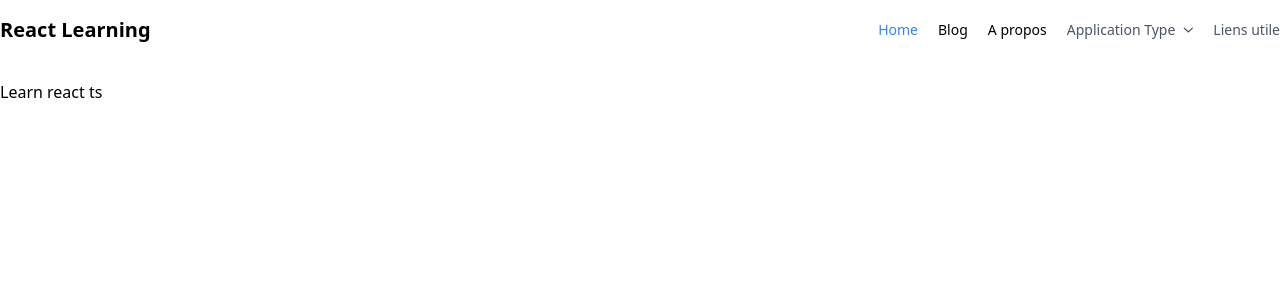
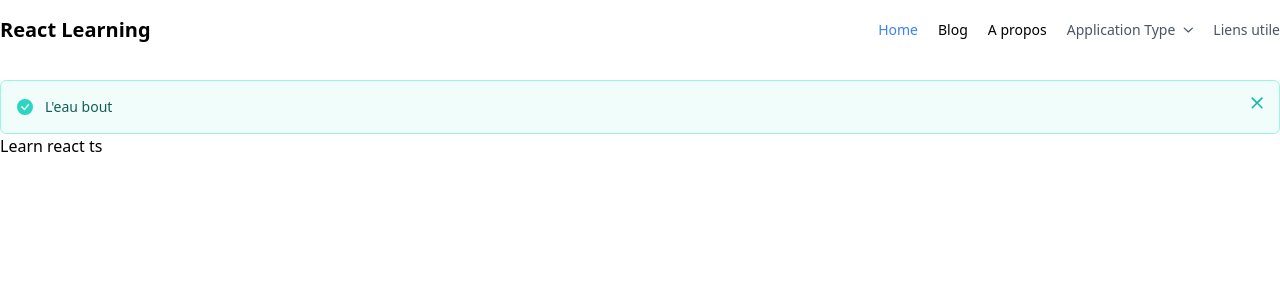
Before and after one commit to NdekoCode/react-discovery, a React (Vite) app: page /temperature in a window 1280 px wide. Shown: the top 300 px of the page. Built offline with nearby package versions, Linux system fonts and the light colour scheme.

Commit message:
feat: add tempstate component

```diff
--- a/src/Layout.tsx
+++ b/src/Layout.tsx
@@ -6,6 +6,7 @@ import Blog from "./pages/Blog";
 import BlogPost from "./pages/BlogPost";
 import Contact from "./pages/Contact";
 import Home from "./pages/Home";
+import TemperatureConverter from "./pages/TemperatureConverter";
 type Props = PropsWithChildren<{
   title?: ReactNode;
   titleTag?: keyof JSX.IntrinsicElements | ComponentType<PropsWithChildren>;
@@ -22,6 +23,7 @@ export default function Layout({
         <Routes>
           <Route path="/" element={<Home />} />
           <Route path="/about" element={<About />} />
+          <Route path="/temperature" element={<TemperatureConverter />} />
           <Route path="/blog">
             <Route index element={<Blog />} />
             <Route path=":title" element={<BlogPost />} />
--- a/src/app.scss
+++ b/src/app.scss
@@ -10,3 +10,53 @@
         @apply opacity-70 cursor-not-allowed;
     }
 }
+
+.border-red-200 {
+    --tw-border-opacity: 1;
+    border-color       : rgb(254 202 202 / var(--tw-border-opacity));
+}
+
+.border-teal-200 {
+    --tw-border-opacity: 1;
+    border-color       : rgb(153 246 228 / var(--tw-border-opacity));
+}
+
+.bg-red-50 {
+    --tw-bg-opacity : 1;
+    background-color: rgb(254 242 242 / var(--tw-bg-opacity));
+}
+
+.bg-teal-50 {
+    --tw-bg-opacity : 1;
+    background-color: rgb(240 253 250 / var(--tw-bg-opacity));
+}
+
+.text-red-400 {
+    --tw-text-opacity: 1;
+    color            : rgb(248 113 113 / var(--tw-text-opacity));
+}
+
+.text-teal-400 {
+    --tw-text-opacity: 1;
+    color            : rgb(45 212 191 / var(--tw-text-opacity));
+}
+
+.text-red-800 {
+    --tw-text-opacity: 1;
+    color            : rgb(153 27 27 / var(--tw-text-opacity));
+}
+
+.text-teal-800 {
+    --tw-text-opacity: 1;
+    color            : rgb(17 94 89 / var(--tw-text-opacity));
+}
+
+.text-teal-500 {
+    --tw-text-opacity: 1;
+    color            : rgb(20 184 166 / var(--tw-text-opacity));
+}
+
+.text-red-500 {
+    --tw-text-opacity: 1;
+    color            : rgb(239 68 68 / var(--tw-text-opacity));
+}
--- /dev/null
+++ b/src/components/Alert.tsx
@@ -0,0 +1,65 @@
+import { FunctionComponent } from "react";
+import { AlertType } from "../utils/types";
+type AlertProps = {
+  type: AlertType;
+  message: string;
+};
+const Alert: FunctionComponent<AlertProps> = ({
+  type = "success",
+  message,
+}) => {
+  const alertClass = type === "success" ? "teal" : "red";
+  return (
+    <div
+      id="dismiss-alert"
+      className={`p-4 transition duration-300 border border-${alertClass}-200 rounded-md hs-removing:translate-x-5 hs-removing:opacity-0 bg-${alertClass}-50`}
+      role="alert"
+    >
+      <div className="flex">
+        <div className="flex-shrink-0">
+          <svg
+            className={`h-4 w-4 text-${alertClass}-400 mt-0.5`}
+            xmlns="http://www.w3.org/2000/svg"
+            width="16"
+            height="16"
+            fill="currentColor"
+            viewBox="0 0 16 16"
+          >
+            <path d="M16 8A8 8 0 1 1 0 8a8 8 0 0 1 16 0zm-3.97-3.03a.75.75 0 0 0-1.08.022L7.477 9.417 5.384 7.323a.75.75 0 0 0-1.06 1.06L6.97 11.03a.75.75 0 0 0 1.079-.02l3.992-4.99a.75.75 0 0 0-.01-1.05z" />
+          </svg>
+        </div>
+        <div className="ml-3">
+          <div className={`text-sm font-medium text-${alertClass}-800`}>
+            {message}
+          </div>
+        </div>
+        <div className="pl-3 ml-auto">
+          <div className="-mx-1.5 -my-1.5">
+            <button
+              type="button"
+              className={`inline-flex bg-${alertClass}-50 rounded-md p-1.5 text-${alertClass}-500 hover:bg-red-100 focus:outline-none focus:ring-2 focus:ring-offset-2 focus:ring-offset-teal-50 focus:ring-${alertClass}-600`}
+              data-hs-remove-element="#dismiss-alert"
+            >
+              <span className="sr-only">Dismiss</span>
+              <svg
+                className="w-3 h-3"
+                width="16"
+                height="16"
+                viewBox="0 0 16 16"
+                fill="none"
+                xmlns="http://www.w3.org/2000/svg"
+                aria-hidden="true"
+              >
+                <path
+                  d="M0.92524 0.687069C1.126 0.486219 1.39823 0.373377 1.68209 0.373377C1.96597 0.373377 2.2382 0.486219 2.43894 0.687069L8.10514 6.35813L13.7714 0.687069C13.8701 0.584748 13.9882 0.503105 14.1188 0.446962C14.2494 0.39082 14.3899 0.361248 14.5321 0.360026C14.6742 0.358783 14.8151 0.38589 14.9468 0.439762C15.0782 0.493633 15.1977 0.573197 15.2983 0.673783C15.3987 0.774389 15.4784 0.894026 15.5321 1.02568C15.5859 1.15736 15.6131 1.29845 15.6118 1.44071C15.6105 1.58297 15.5809 1.72357 15.5248 1.85428C15.4688 1.98499 15.3872 2.10324 15.2851 2.20206L9.61883 7.87312L15.2851 13.5441C15.4801 13.7462 15.588 14.0168 15.5854 14.2977C15.5831 14.5787 15.4705 14.8474 15.272 15.046C15.0735 15.2449 14.805 15.3574 14.5244 15.3599C14.2437 15.3623 13.9733 15.2543 13.7714 15.0591L8.10514 9.38812L2.43894 15.0591C2.23704 15.2543 1.96663 15.3623 1.68594 15.3599C1.40526 15.3574 1.13677 15.2449 0.938279 15.046C0.739807 14.8474 0.627232 14.5787 0.624791 14.2977C0.62235 14.0168 0.730236 13.7462 0.92524 13.5441L6.59144 7.87312L0.92524 2.20206C0.724562 2.00115 0.611816 1.72867 0.611816 1.44457C0.611816 1.16047 0.724562 0.887983 0.92524 0.687069Z"
+                  fill="currentColor"
+                />
+              </svg>
+            </button>
+          </div>
+        </div>
+      </div>
+    </div>
+  );
+};
+export default Alert;
--- a/src/components/Navbar.tsx
+++ b/src/components/Navbar.tsx
@@ -87,9 +87,9 @@ const Navbar: FunctionComponent = () => {
                 <div className="hs-dropdown-menu transition-[opacity,margin] duration-[0.1ms] sm:duration-[150ms] hs-dropdown-open:opacity-100 opacity-0 sm:w-48 hidden z-10 sm:mt-2 bg-white sm:shadow-md rounded-lg p-2  sm:   before:absolute sm:border before:-right-5 before:top-0 before:h-full before:w-5 top-0 right-full !mx-[10px]">
                   <NavLink
                     className="flex items-center gap-x-3.5 py-2 px-3 rounded-md text-sm text-gray-800 hover:bg-gray-100 focus:ring-2 focus:ring-blue-500   "
-                    to="/about"
+                    to="/temperature"
                   >
-                    A propos
+                    Convertisseur de temperature
                   </NavLink>
                   <NavLink
                     className="flex items-center gap-x-3.5 py-2 px-3 rounded-md text-sm text-gray-800 hover:bg-gray-100 focus:ring-2 focus:ring-blue-500   "
--- /dev/null
+++ b/src/components/TempState.tsx
@@ -0,0 +1,11 @@
+import { FunctionComponent } from "react";
+import Alert from "./Alert";
+type TempStateProps = {
+  celcius?: number;
+};
+const TempState: FunctionComponent<TempStateProps> = ({ celcius = 0 }) => {
+  const alertType = celcius >= 100 ? "success" : "danger";
+  const message = celcius >= 100 ? "L'eau bout" : "L'eau ne bout pas";
+  return <Alert type={alertType} message={message} />;
+};
+export default TempState;
--- /dev/null
+++ b/src/pages/TemperatureConverter.tsx
@@ -0,0 +1,11 @@
+import { FunctionComponent } from "react";
+import TempState from "../components/TempState";
+
+const TemperatureConverter: FunctionComponent = () => {
+  return (
+    <div>
+      <TempState celcius={100} />
+    </div>
+  );
+};
+export default TemperatureConverter;
--- /dev/null
+++ b/src/utils/types.ts
@@ -0,0 +1,6 @@
+export type AlertType = "success" | "danger" | "infos" | "warning";
+export type AlertProps = {
+  type: AlertType;
+  title: string;
+  message: string;
+};
```
